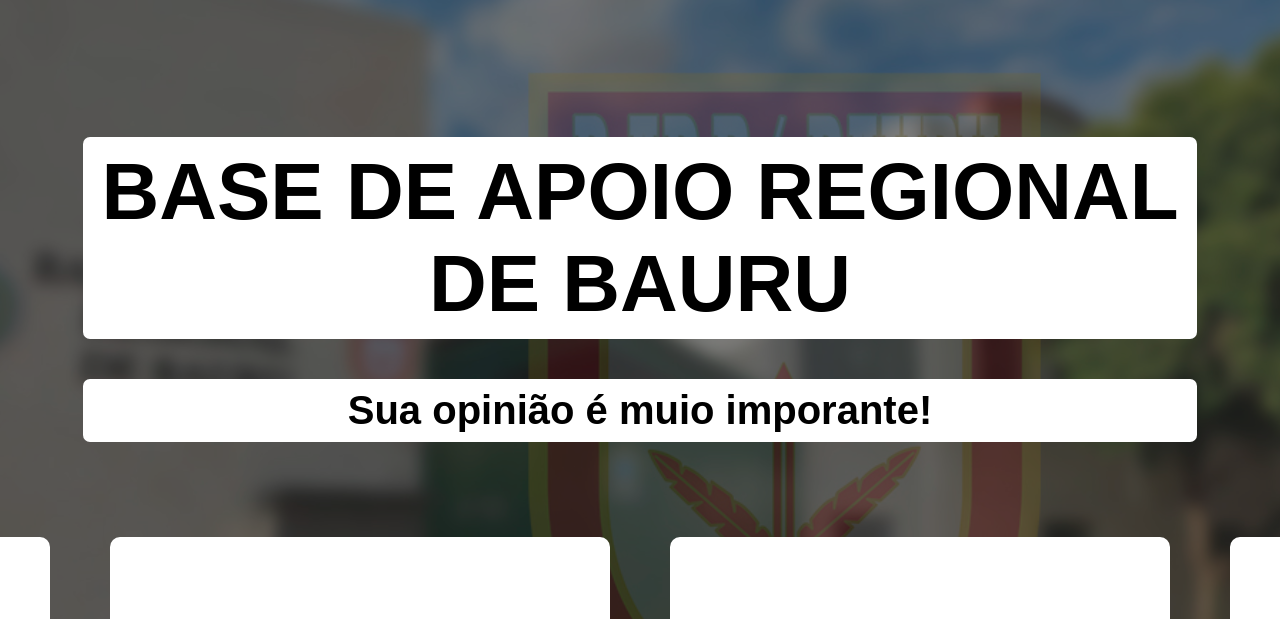
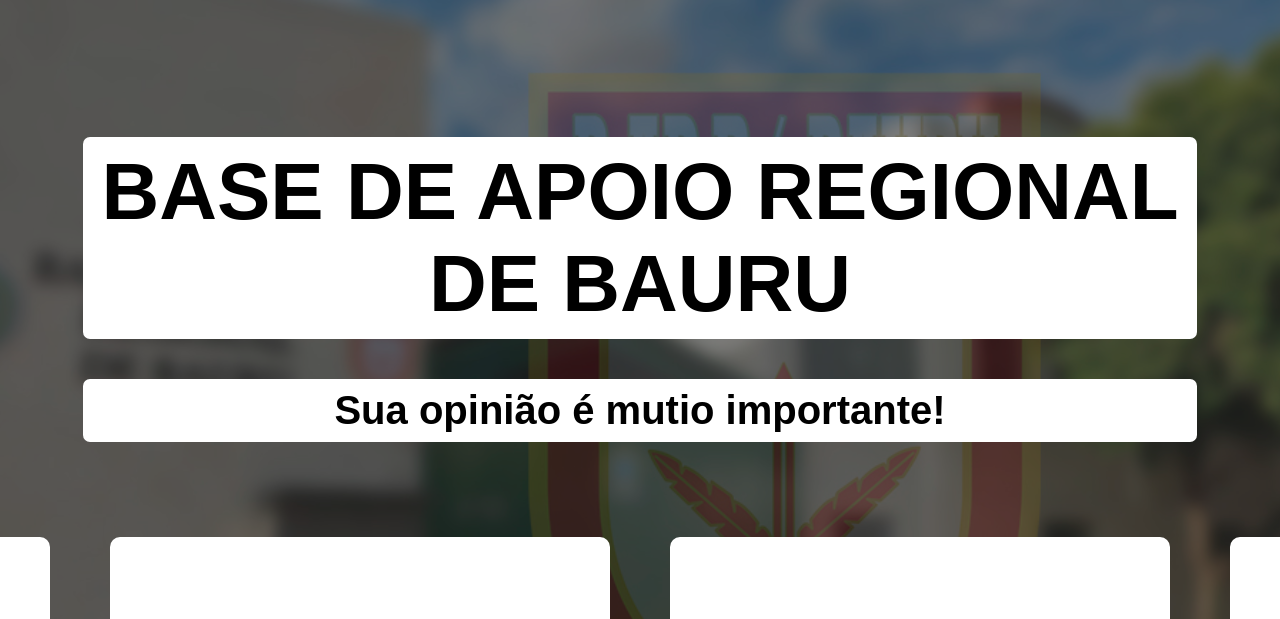
Before and after one commit to GiovanniRizze/GiovanniRizze.github.io, a plain HTML site: page index.html in a window 1280 px wide. Shown: the top 619 px of the page. Drawn offline with Linux system fonts and the light colour scheme.

Commit message:
Update index.html

```diff
--- a/index.html
+++ b/index.html
@@ -222,7 +222,7 @@
     </div>
     <div class="container">
         <h1 class="white-bg">BASE DE APOIO REGIONAL DE BAURU</h1>
-        <p class="white-bg">Sua opinião é muio imporante!</p>
+        <p class="white-bg">Sua opinião é mutio importante!</p>
     </div>
 
     <div class="center-buttons">
```
